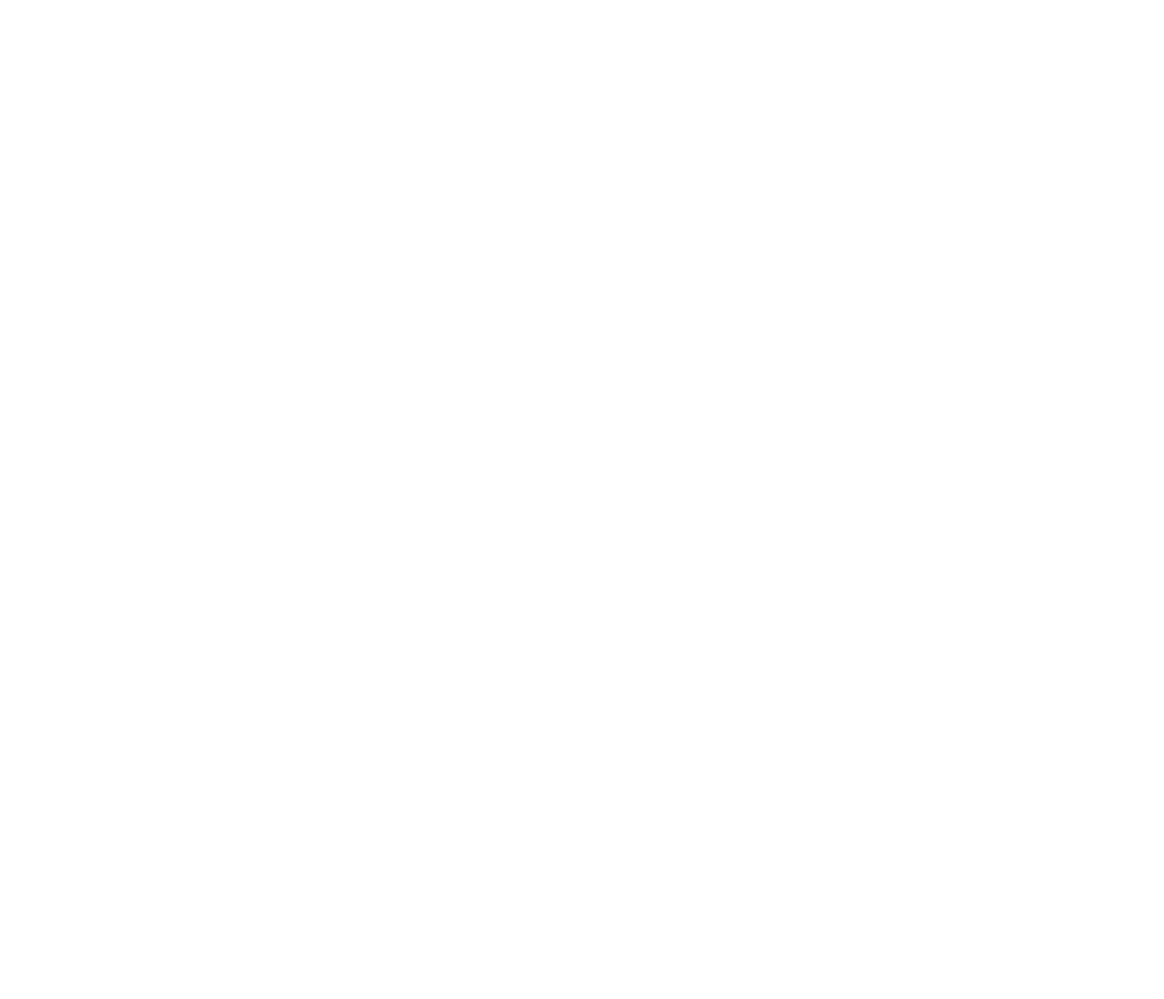
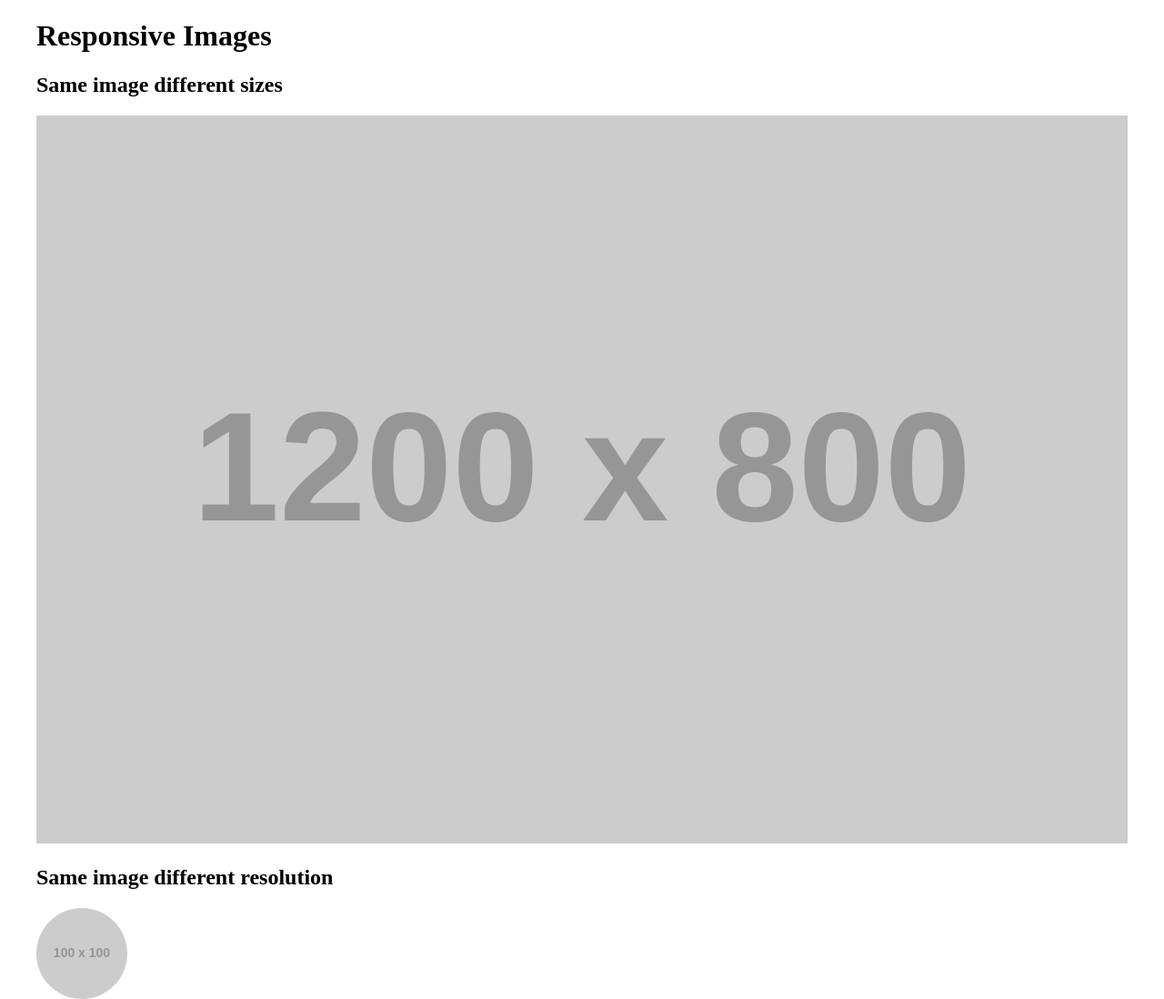
Before and after one commit to le000255/mtm6201-week5, a plain HTML site: page index.html in a window 1280 px wide. Shown: the whole page at 91% size. Before the commit the page ends 800 px from the top, so only its background shows below. Drawn offline with Linux system fonts and the light colour scheme; placeholder pictures from the web are drawn by us.

Commit message:
add srcset & sizes demo

```diff
--- a/css/main.css
+++ b/css/main.css
@@ -0,0 +1,14 @@
+.container {
+  max-width: 1200px;
+  margin: 0 auto;
+}
+
+img {
+  width: 100%;
+}
+
+.avatar {
+  width: 100px;
+  float: left;
+  border-radius: 50%;
+}
--- a/index.html
+++ b/index.html
@@ -1,12 +1,34 @@
 <!DOCTYPE html>
 <html lang="en">
+
 <head>
   <meta charset="UTF-8">
   <meta name="viewport" content="width=device-width, initial-scale=1.0">
   <link rel="stylesheet" href="css/main.css">
   <title>Week 5 | Image Optimization</title>
 </head>
+
 <body>
+  <div class="container">
+    <h1>Responsive Images</h1>
+    <section>
+      <h2>Same image different sizes</h2>
+      <img srcset="
+      https://placehold.co/600x400 600w,
+      https://placehold.co/1000x600 1000w,
+      https://placehold.co/1200x800 1200w"
+        sizes="(max-width:600px) 600px, (max-width:1000px) 1000px, (max-width:1200px) 1200px"
+        src="https://placehold.co/1000x600" alt="a placeholder">
+    </section>
+    <section>
+      <h2>Same image different resolution</h2>
+      <img srcset="
+      https://placehold.co/100x100,
+      https://placehold.co/200x200 2x,
+      https://placehold.co/300x300 3x" src="https://placehold.co/200x200" alt="placeholder image" class="avatar" />
+    </section>
+  </div>
 
 </body>
+
 </html>
```
